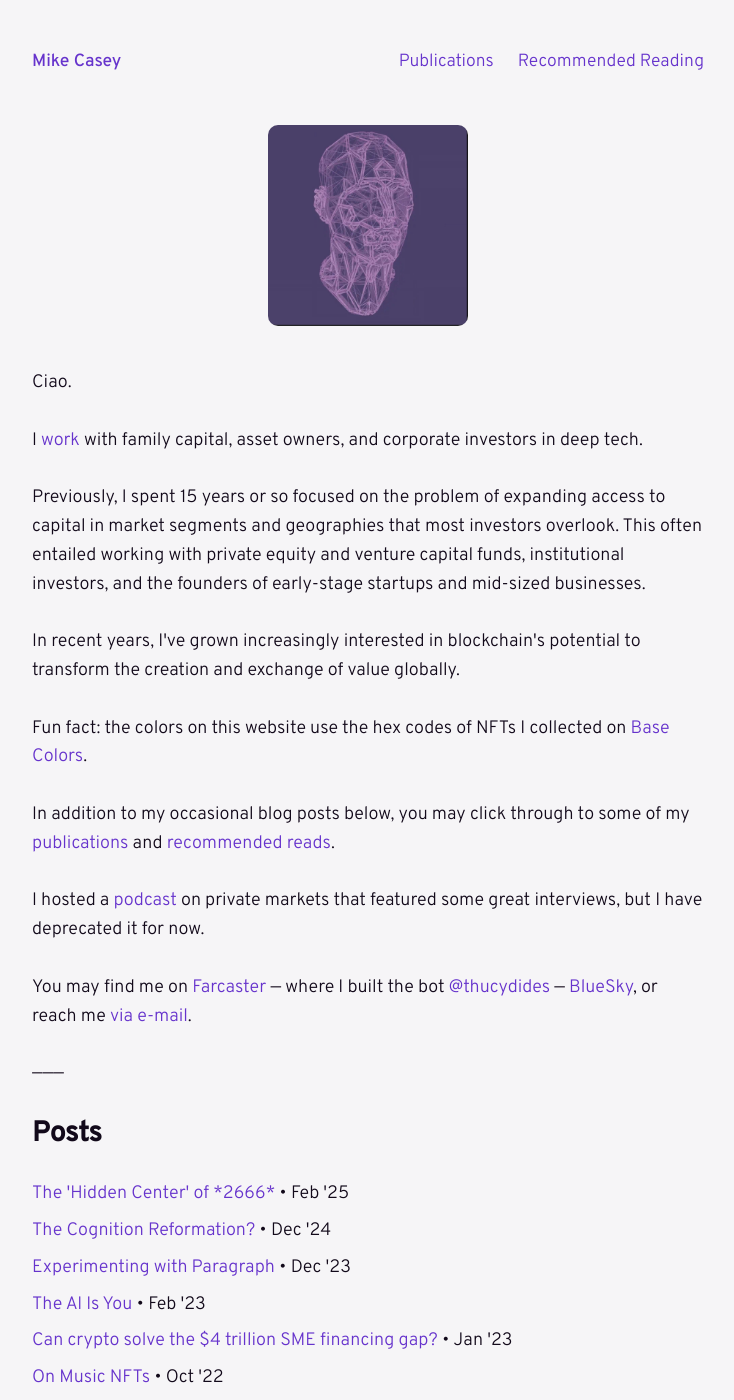
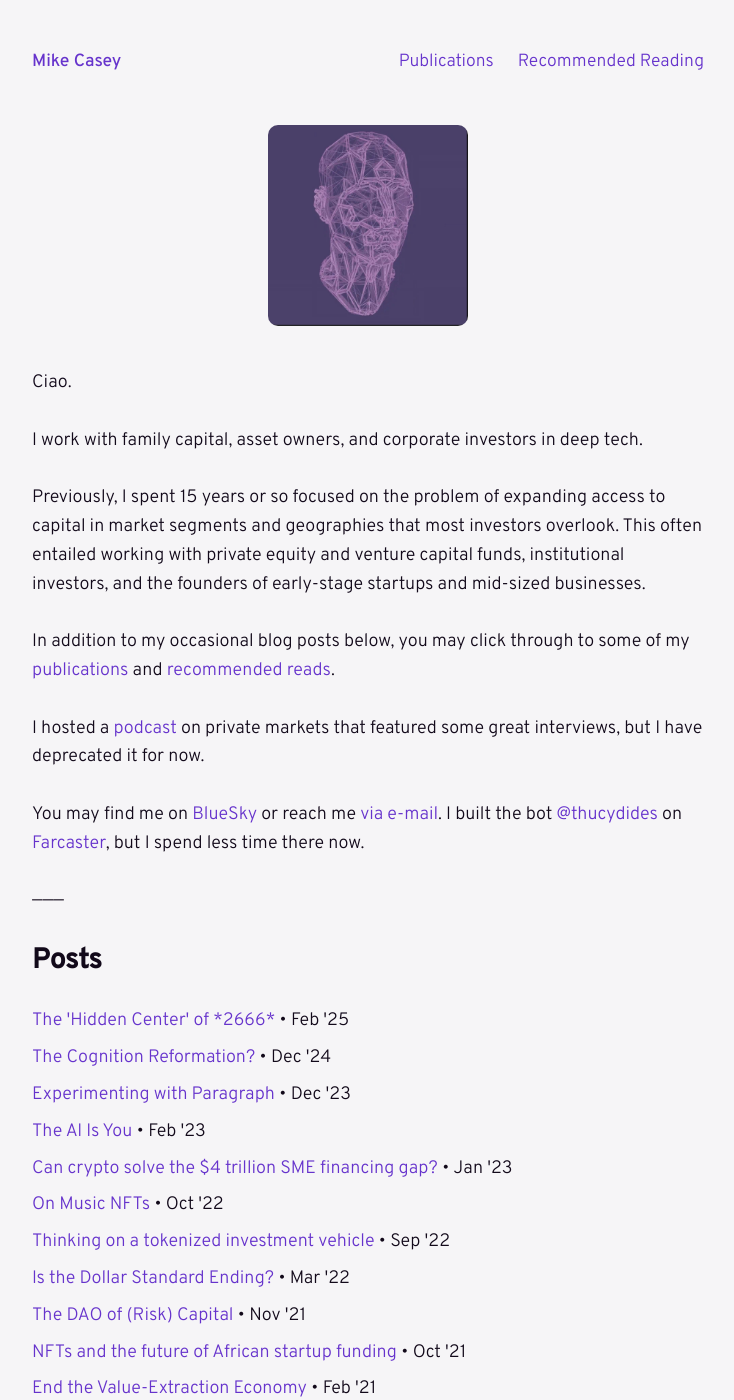
Before and after one commit to miguelito4/casey.github.io, a Jekyll site: the page built from index.html, in a window 1280 px wide and 1400 px high. Shown: the whole window, without its empty margins (272-1006 px from the left). Built offline with Jekyll 4.4.1, drawn with Linux system fonts in a browser that asks for light colours; some web fonts are replaced; the list of posts is cut into pages by our own code.

```diff
--- a/_layouts/home.html
+++ b/_layouts/home.html
@@ -9,19 +9,15 @@ layout: default
 
         Ciao.
         <br><br>
-        I <a href="https://porticoadvisers.com">work</a> with family capital, asset owners, and corporate investors in deep tech.
+        I work with family capital, asset owners, and corporate investors in deep tech.
         <br><br>
         Previously, I spent 15 years or so focused on the problem of expanding access to capital in market segments and geographies that most investors overlook. This often entailed working with private equity and venture capital funds, institutional investors, and the founders of early-stage startups and mid-sized businesses.
-        <br><br>
-        In recent years, I've grown increasingly interested in blockchain's potential to transform the creation and exchange of value globally.
-        <br><br>
-        Fun fact: the colors on this website use the hex codes of NFTs I collected on <a href="https://basecolors.com">Base Colors</a>.
         <br><br>
         In addition to my occasional blog posts below, you may click through to some of my <a href="/publications">publications</a> and <a href="/reading">recommended reads</a>.
         <br><br>
         I hosted a <a href="https://www.porticopodcast.com">podcast</a> on private markets that featured some great interviews, but I have deprecated it for now.
         <br><br>
-        You may find me on <a href="https://farcaster.xyz">Farcaster</a> — where I built the bot <a href="https://warpcast.com/thucydides">@thucydides</a> — <a href="https://bsky.app/profile/mcasey.xyz">BlueSky</a>, or reach me <a href="mailto:hi@mcasey.xyz">via e-mail</a>.
+        You may find me on <a href="https://bsky.app/profile/mcasey.xyz">BlueSky</a> or reach me <a href="mailto:hi@mcasey.xyz">via e-mail</a>. I built the bot <a href="https://warpcast.com/thucydides">@thucydides</a> on <a href="https://farcaster.xyz">Farcaster</a>, but I spend less time there now.
         <br><br>
     ———
 
```
Also changed, not shown: reading.md (+1 -1 lines).
